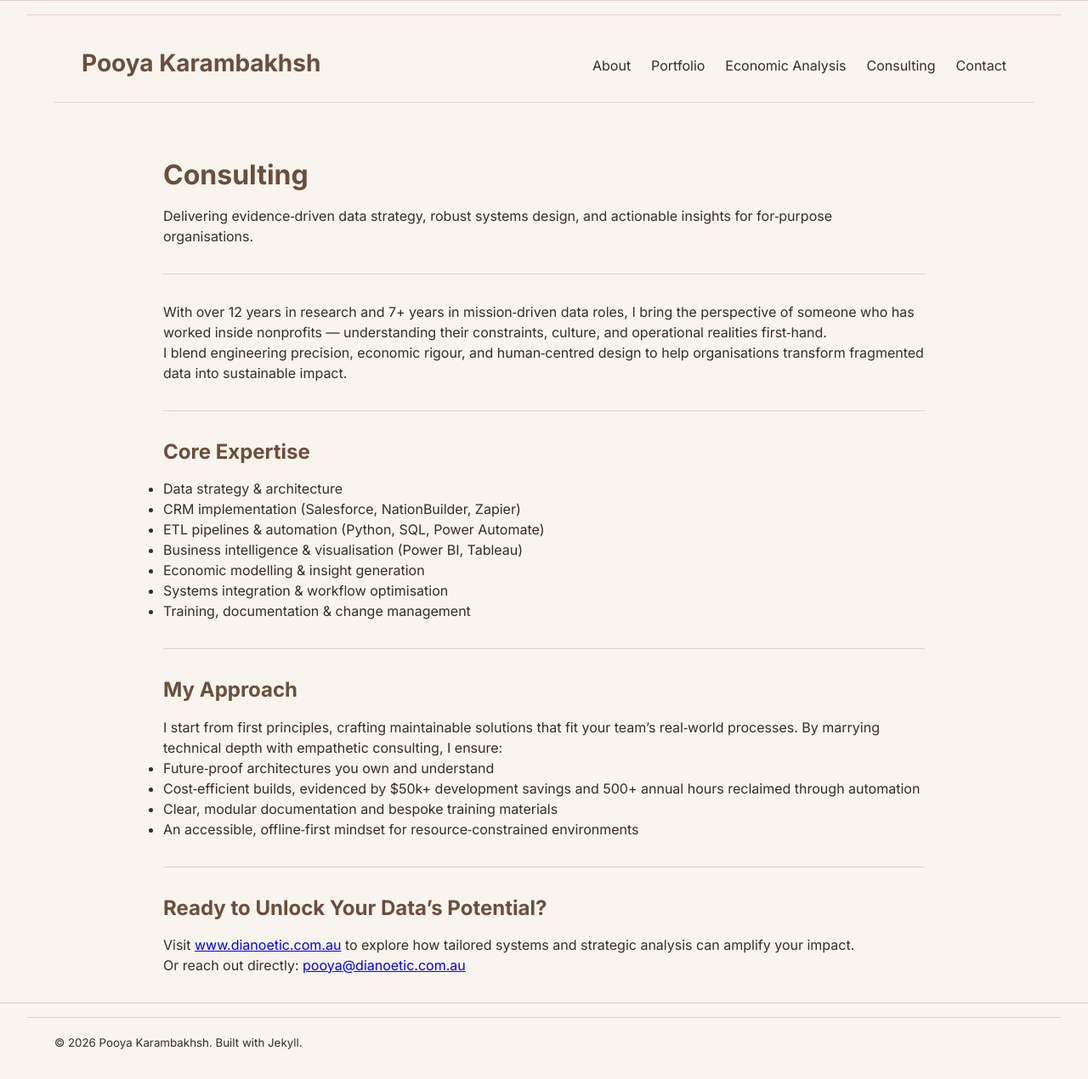
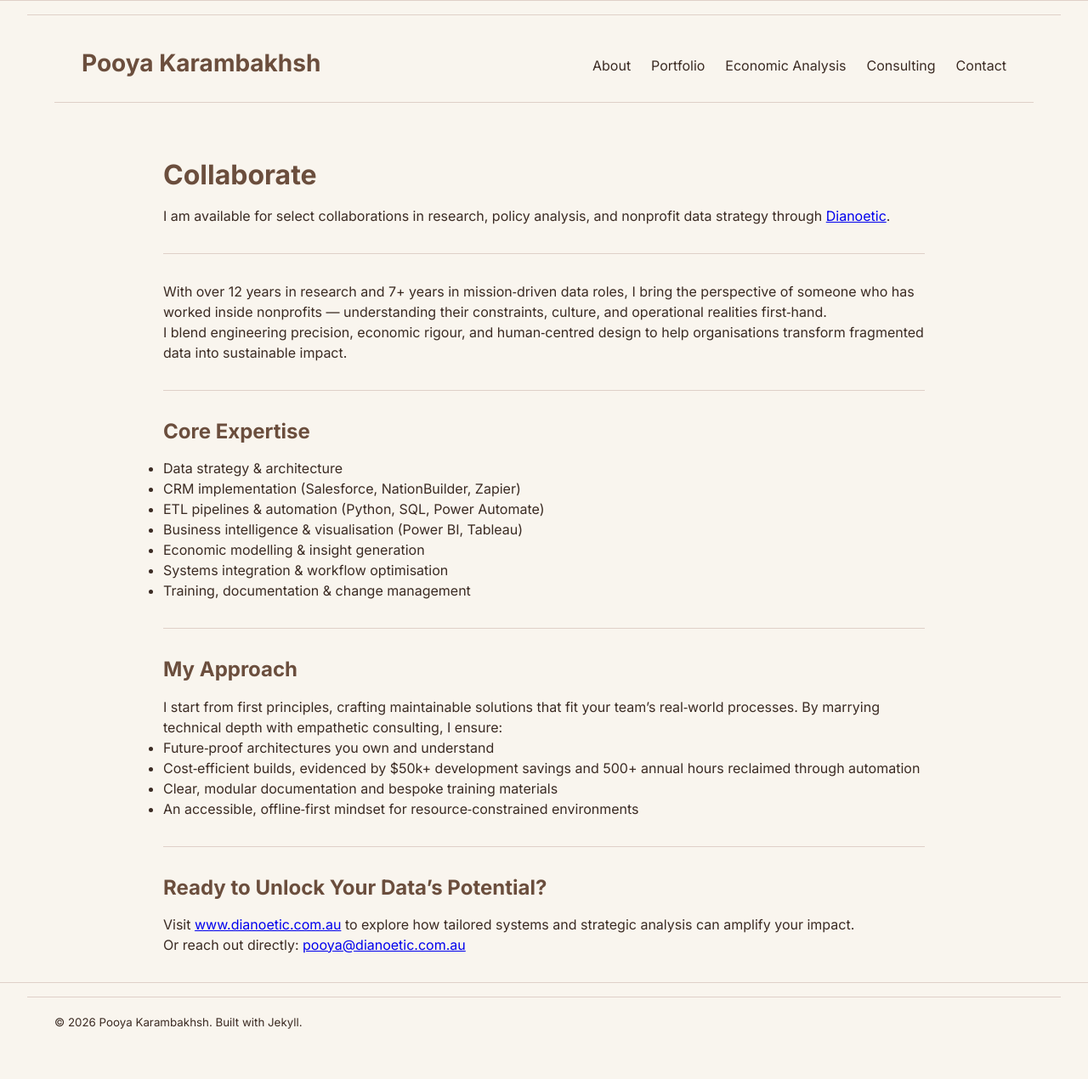
Before and after one commit to pooya-karambakhsh/pooya-karambakhsh.github.io, a Jekyll site: the page built from consulting.md, in a window 1280 px wide. Shown: the whole page at 85% size. Built offline with Jekyll 4.4.1, drawn with Linux system fonts in a browser that asks for light colours; after the commit the page ends 1246 px from its top, so only the background shows below that.

Commit message:
Updated consulting to collaborate

```diff
--- a/consulting.md
+++ b/consulting.md
@@ -1,12 +1,12 @@
 ---
 layout: default
-title: Consulting
-permalink: /consulting/
+title: Collaborate
+permalink: /collaborate/
 ---
 
-# Consulting
+# Collaborate
 
-Delivering evidence‑driven data strategy, robust systems design, and actionable insights for for‑purpose organisations.
+I am available for select collaborations in research, policy analysis, and nonprofit data strategy through [Dianoetic](https://www.dianoetic.com.au).
 
 ---
 
```
Also changed, not shown: index.md (+2 -2 lines).
